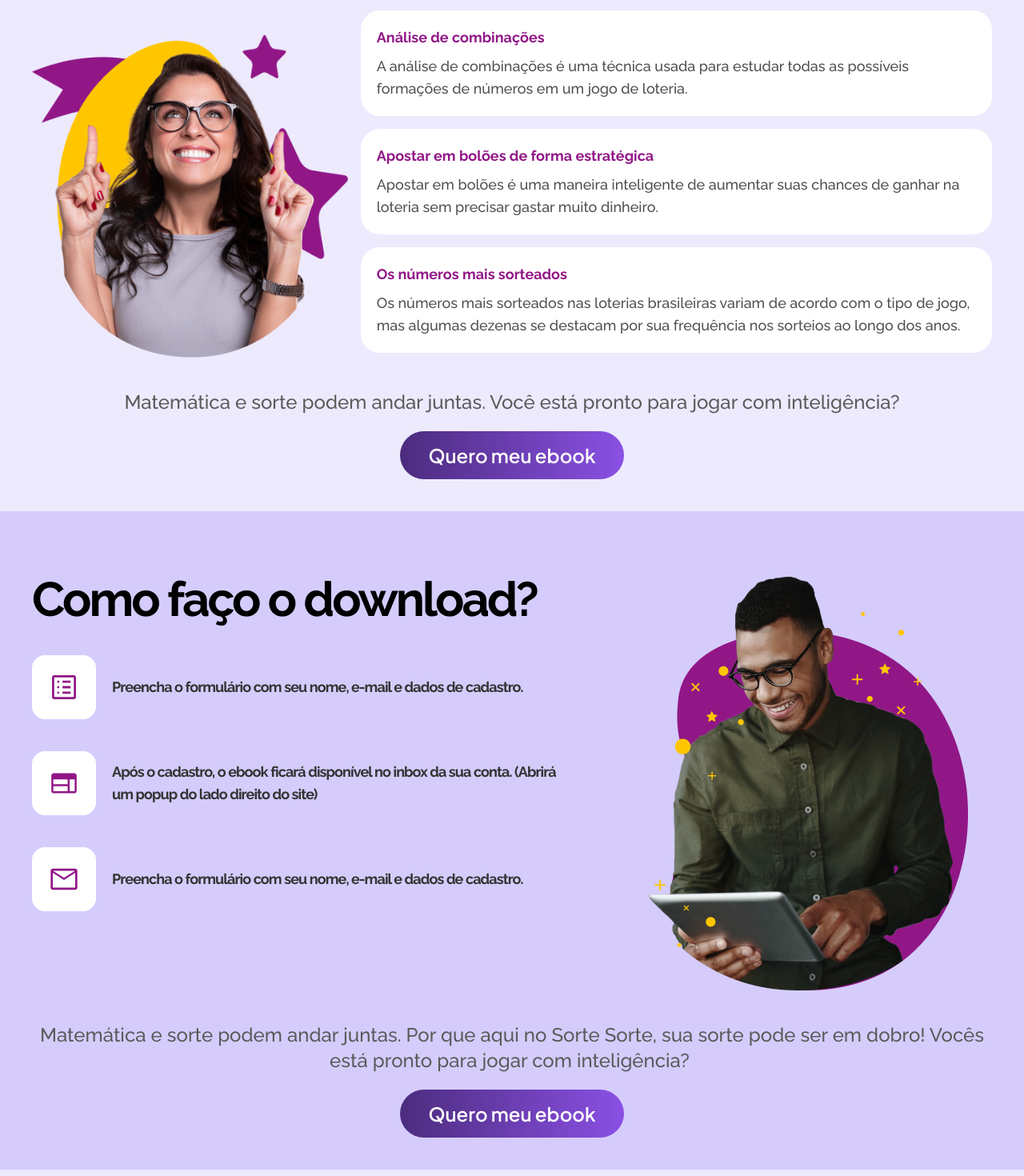
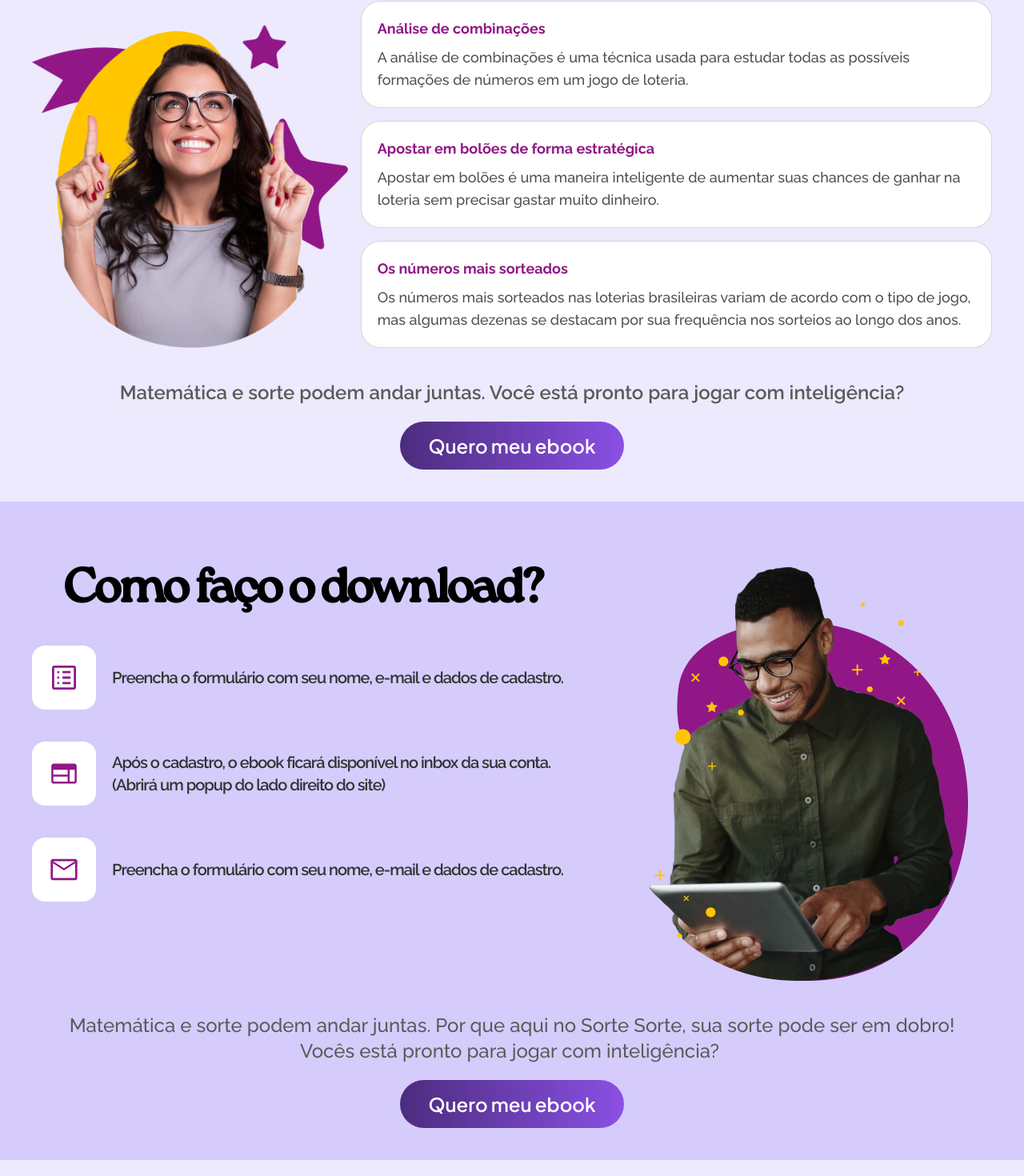
Before and after one commit to Rian-Sm/ebook-loteria-lp, a React (Vite) app: page / in a window 1280 px wide. Shown: the part 1241-2711 px from the top of the page at 80% size. Built offline with nearby package versions, Linux system fonts and the light colour scheme.

Commit message:
adicionado ajustes de fonte e responsividade

```diff
--- a/src/App.tsx
+++ b/src/App.tsx
@@ -19,25 +19,27 @@ import image3 from './assets/man-with tablet.png'
 import './App.css'
 
 import Button from './components/Button'
-import Logotipo from './components/Logotipo copy'
+import Logotipo from './components/Logotipo'
+import BlockDescription from './components/BlockDescription'
+import Info from './components/Info'
 
 function App() {
   return (
     <>
     <header className='w-auto px-auto py-5 bg-[#DDD6FB]' >
-      <div className='lg:w-300 mx-auto'>
+      <div className='lg:w-300 max-lg:w-full flex max-lg:justify-center mx-auto'>
             <Logotipo></Logotipo>
       </div>
     </header>
     <main>
       <div className='banner-background-gradient  w-full'>
-        <div className='lg:w-300 mx-auto  flex pt-10'>
-          <div className='flex w-1/2 flex-col align-start justify-center gap-5 '>
-            <h1 className='font-[roca-one] font-bold text-6xl'>Existe fórmula para ganhar na loteria? </h1>
-            <p className='font-[Raleway] text-3xl'>Você ainda aposta no escuro? Descubra como jogar com estratégia! <strong>Cadastre-se e</strong> faça o download</p>
+        <div className='lg:w-300 max-lg:w-full max-lg:px-10 max-lg:flex-col flex pt-7 mx-auto'>
+          <div className='flex w-1/2 max-lg:w-full max-lg:mb-10 max-lg:items-center flex-col align-start justify-center  gap-10 max-lg:gap-5'>
+            <h1 className='font-[roca-one] font-bold text-6xl max-lg:text-3xl'>Existe fórmula para ganhar na loteria? </h1>
+            <p className='tracking-tighter text-xl max-lg:text-base'>Você ainda aposta no escuro? Descubra como jogar com estratégia! <span className='font-bold'>Cadastre-se</span> e faça o download.</p>
             <Button text='' />
           </div>
-          <div className=' float-left relative w-1/2 '>
+          <div className=' float-left relative w-1/2 max-lg:w-full max-lg:items-center'>
             <div  className='absolute top-5 z-0 svg-star-with-blur w-full'>
               <ShootingStar className='w-full' />
             </div>
@@ -49,15 +51,15 @@ function App() {
       </div>
 
       <div className='flex flex-col bg-[#EDEAFE] w-full'>
-        <div className='lg:w-300 mx-auto flex flex-col '>
+        <div className='lg:w-300 max-lg:w-full max-lg:px-8 mx-auto flex flex-col '>
 
           <div className="w-full align-middle justify-center flex pt-10 mb-10">
-            <h2 className='font-[roca-one] font-bold text-3xl'>O que você vai aprender:</h2>
+            <h2 className='font-[roca-one] font-bold text-3xl max-lg:text-2xl'>O que você vai aprender:</h2>
           </div>
 
           <div className='flex flex-col w-full'>
-            <div className="cardList flex justify-between gap-5">
-              <div className="card overflow-hidden rounded-3xl bg-[#E0B00B] min-w-70 h-70 gap-4 flex flex-col p-4">
+            <div className="cardList max-lg:w-full  max-lg:flex-col flex justify-between gap-5 max-lg:gap-3">
+              <div className="card overflow-hidden rounded-3xl bg-[#E0B00B] min-w-70 h-70 gap-4 flex flex-col p-4 max-lg:h-full max-lg:pb-12">
                 <div className="card-top flex h-30">
                   <div className="card-icon relative  w-23 h-23 mt-auto ">
                     <div className="background-icon-card absolute -mt-5 ">
@@ -78,7 +80,7 @@ function App() {
                   <p className='text-white text-md tracking-tighter'>Os desdobramentos são técnicas que aumentam suas chances de premiação, especialmente nas loterias.</p>
                 </div>
               </div>
-              <div className="card overflow-hidden rounded-3xl bg-[#10BD57] min-w-70 h-70 gap-4 flex flex-col p-4">
+              <div className="card overflow-hidden rounded-3xl bg-[#10BD57] min-w-70 h-70 gap-4 flex flex-col p-4 max-lg:h-full max-lg:pb-12">
                 <div className="card-top flex h-30">
                   <div className="card-icon relative  w-23 h-23 mt-auto">
                     <div className="background-icon-card absolute -mt-5">
@@ -99,7 +101,7 @@ function App() {
                   <p className='text-white text-md tracking-tighter'>O fechamento é uma técnica que realmente pode aumentar suas chances de conquistar o prêmio principal da loteria.</p>
                 </div>
               </div>
-              <div className="card overflow-hidden rounded-3xl bg-[#BB60E9] min-w-70 h-70 gap-4 flex flex-col p-4">
+              <div className="card overflow-hidden rounded-3xl bg-[#BB60E9] min-w-70 h-70 gap-4 flex flex-col p-4 max-lg:h-full max-lg:pb-12">
                 <div className="card-top flex h-30">
                   <div className="card-icon relative  w-23 h-23 mt-auto">
                     <div className="background-icon-card absolute -mt-5">
@@ -124,102 +126,77 @@ function App() {
           </div>
 
           <div className="w-full align-middle justify-center flex pt-10 mb-10">
-            <h2 className='font-[roca-one] font-bold text-3xl'>E ainda tem mais...</h2>
+            <h2 className='font-[roca-one] font-bold text-3xl  max-lg:text-2xl'>E ainda tem mais...</h2>
           </div>
 
-          <div className='flex  justify-between gap-4 w-full'>
-            <div className='flex    w-1/3'>
+          <div className='flex max-lg:w-full max-lg:flex-col-reverse justify-between gap-4 w-full'>
+            <div className='flex w-1/3 max-lg:w-full max-lg:justify-center max-lg:mt-10'>
               <img className='object-contain' src={image2} alt="Woman Pointing Up" />
             </div>
 
-            <div className='flex  flex-col   w-2/3  gap-4'>
-                <div className='flex  flex-col bg-white p-5 gap-2 rounded-3xl '>
-                  <div className='flex flex-col gap-2'>
-                    <p className='text-[#911787] font-bold text-lg'>Análise de combinações</p>
-                    <p className='text-[#4F4F4F] text-lg'>A análise de combinações é uma técnica usada para estudar todas as possíveis formações de números em um jogo de loteria.</p>
-                  </div>
-                </div>
+            <div className='flex flex-col w-2/3 gap-4 max-lg:w-full'>
+              <BlockDescription
+                text='Análise de combinações'
+                description='A análise de combinações é uma técnica usada para estudar todas as possíveis formações de números em um jogo de loteria.' />
 
-                <div className='flex  flex-col bg-white p-5 gap-2 rounded-3xl '>
-                  <div className='flex flex-col gap-2'>
-                    <p className='text-[#911787] font-bold text-lg'>Apostar em bolões de forma estratégica</p>
-                    <p className='text-[#4F4F4F] text-lg'>Apostar em bolões é uma maneira inteligente de aumentar suas chances de ganhar na loteria sem precisar gastar muito dinheiro.</p>
-                  </div>
-                </div>
+              <BlockDescription
+                text='Apostar em bolões de forma estratégica'
+                description='Apostar em bolões é uma maneira inteligente de aumentar suas chances de ganhar na loteria sem precisar gastar muito dinheiro.' />
 
-                <div className='flex  flex-col bg-white p-5 gap-2 rounded-3xl '>
-                  <div className='flex flex-col gap-2'>
-                    <p className='text-[#911787] font-bold text-lg'>Os números mais sorteados</p>
-                    <p className='text-[#4F4F4F] text-lg'>Os números mais sorteados nas loterias brasileiras variam de acordo com o tipo de jogo, mas algumas dezenas se destacam por sua frequência nos sorteios ao longo dos anos.</p>
-                  </div>
-                </div>
+              <BlockDescription
+                text='Os números mais sorteados'
+                description='Os números mais sorteados nas loterias brasileiras variam de acordo com o tipo de jogo, mas algumas dezenas se destacam por sua frequência nos sorteios ao longo dos anos.' />
+
             </div>
 
           </div>
             <div className='flex flex-col justify-center items-center gap-5 mt-10 pb-10'>
-              <p className='text-2xl text-[#5A5A5A]'>Matemática e sorte podem andar juntas. Você está pronto para jogar com inteligência?</p>
+              <p className='font-semibold text-2xl text-[#5A5A5A] max-lg:text-center max-lg:text-lg'>Matemática e sorte podem andar juntas. Você está pronto para jogar com inteligência?</p>
               <Button text='' />
 
             </div>
         </div>
-
       </div>
 
       <div className=''>
         <div className='bg-[#D5CCFC] w-full py-10'>
-        <div className='lg:w-300 mx-auto flex flex-col '>
-          <div className='flex  justify-between gap-4 w-full mb-10'>
-            <div className='flex  flex-col w-2/3 pt-10 gap-10'>
-                 <h1 className='font-bold text-6xl tracking-tighter '>Como faço o download? </h1>
+        <div className='lg:w-300 mx-auto flex flex-col max-lg:w-full'>
+          <div className='flex justify-between gap-4 w-full mb-10 max-lg:flex-col '>
+            <div className='flex  flex-col w-2/3 pt-10 gap-10 max-lg:w-full max-lg:pt-0 max-lg:px-5 '>
+                 <h1 className='font-[roca-one] font-bold text-6xl tracking-tighter max-lg:text-3xl text-center'>Como faço o download? </h1>
 
-                <div className='flex gap-5 items-center'>
-                  <div className='flex flex-col bg-white min-w-20 h-20 w-20 p-5 rounded-2xl '>
-                    <IconList className='icon-loto w-full h-full' />
-                  </div>
+                <Info
+                  text='Preencha o formulário com seu nome, e-mail e dados de cadastro.'
+                  icon={<IconList className='icon-loto w-full h-full'/>} />
 
-                  <div className='flex flex-col gap-2'>
-                    <p className='text-[#333333] font-bold text-lg tracking-tighter'>Preencha o formulário com seu nome, e-mail e dados de cadastro.</p>
-                  </div>
-                </div>
+                <Info
+                  text='Após o cadastro, o ebook ficará disponível no inbox da sua conta. (Abrirá um popup do lado direito do site)'
+                  icon={<IconPage className='icon-loto w-full h-full' />} />
 
-                <div className='flex gap-5 items-center'>
-                  <div className='flex flex-col bg-white min-w-20 h-20 w-20 p-5 rounded-2xl '>
-                    <IconPage className='icon-loto w-full h-full' />
-                  </div>
+                <Info
+                  text='Preencha o formulário com seu nome, e-mail e dados de cadastro.'
+                  icon={<IconMail className='icon-loto w-full h-full' />} />
 
-                  <div className='flex flex-col gap-2'>
-                    <p className='text-[#333333] font-bold text-lg tracking-tighter'>Após o cadastro, o ebook ficará disponível no inbox da sua conta. (Abrirá um popup do lado direito do site)</p>
-                  </div>
-                </div>
-
-                <div className='flex gap-5 items-center'>
-                  <div className='flex flex-col bg-white min-w-20 h-20 w-20 p-5 rounded-2xl '>
-                    <IconMail className='icon-loto w-full h-full' />
-                  </div>
-
-                  <div className='flex flex-col gap-2'>
-                    <p className='text-[#333333] font-bold text-lg tracking-tighter'>Preencha o formulário com seu nome, e-mail e dados de cadastro.</p>
-                  </div>
-                </div>
             </div>
-            <div className='flex    w-1/2'>
+            <div className='flex w-1/2 max-lg:w-full max-lg:px-5 max-lg:justify-center'>
               <img className='object-contain' src={image3} alt="Man with Tablet" />
             </div>
           </div>
 
-          <div className="flex flex-col justify-center items-center gap-5 ">
-              <p className='text-2xl text-center text-[#5A5A5A]'>Matemática e sorte podem andar juntas. Por que aqui no Sorte Sorte, sua sorte pode ser em dobro! Vocês está pronto para jogar com inteligência? </p>
+          <div className="flex flex-col justify-center items-center gap-5 px-5">
+              <p className='text-2xl text-center text-[#5A5A5A] max-lg:text-center max-lg:text-base'>Matemática e sorte podem andar juntas. Por que aqui no Sorte Sorte, sua sorte pode ser em dobro! Vocês está pronto para jogar com inteligência? </p>
               <Button text='' />
             </div>
-
           </div>
         </div>
-        <div className=' lg:w-300 mx-auto flex flex-col justify-center items-center gap-3 h-70 w-full py-15'>
-          <Logotipo></Logotipo>
+        <div className=' lg:w-300 mx-auto flex flex-col justify-center items-center gap-3 w-full py-10 max-lg:px-5 max-lg:gap-5'>
+          <div className=' mb-5'>
+            <Logotipo></Logotipo>
+          </div>
 
-          <p className='text-[#383B41] text-lg'>Registramos o seu pedido em casas Lotéricas Oficiais e te avisamos sempre que você ganhar!</p>
-          <p className='text-[#383B41] text-sm '>Lorem Ipsum is simply dummy text of the printing and typesetting industry. Lorem</p>
-          <p className='text-[#383B41] text-sm'>© Todos os direitos reservados</p>
+          <p className='text-[#383B41] text-lg max-lg:text-center max-lg:text-base'>Registramos o seu pedido em casas Lotéricas Oficiais e te avisamos sempre que você ganhar!</p>
+          <p className='text-[#383B41] text-sm max-lg:text-center max-lg:text-xs'>Lorem Ipsum is simply dummy text of the printing and typesetting industry. Lorem</p>
+          <p className='text-[#383B41] text-sm max-lg:text-center max-lg:text-xs'>© Todos os direitos reservados</p>
         </div>
       </div>
 
--- /dev/null
+++ b/src/components/BlockDescription.tsx
@@ -0,0 +1,12 @@
+function  BlockDescription ({text, description}:{text:string, description: string}){
+    return (
+        <div className='flex  flex-col bg-white p-5 gap-2 rounded-3xl border border-[#1212122c]'>
+            <div className='flex flex-col gap-2'>
+                <p className='text-[#911787] font-bold text-lg'>{text}</p>
+                <p className='text-[#4F4F4F] text-lg  max-lg:text-base'>{description}</p>
+            </div>
+        </div>
+    )
+}
+
+export default BlockDescription
--- a/src/components/Button.tsx
+++ b/src/components/Button.tsx
@@ -1,7 +1,7 @@
 function Button ({text}:{text:string | undefined}){
     return (
-        <button className='flex btn-background-gradient rounded-full items-center justify-center px-5 py-1 w-70 h-15 '>
-            <p className='font-[PlusJakartaSans] text-white text-2xl '>{text || 'Quero meu ebook'}</p>
+        <button className='flex btn-background-gradient rounded-full items-center justify-center px-5 py-1 w-70 h-15 max-lg:w-60 max-lg:h-12 '>
+            <p className='font-[PlusJakartaSans] text-white text-2xl max-lg:text-lg '>{text || 'Quero meu ebook'}</p>
         </button>
     )
 }
--- /dev/null
+++ b/src/components/Info.tsx
@@ -0,0 +1,16 @@
+import type { ReactNode } from "react"
+
+function Info ({text, icon}:{text:string, icon:ReactNode}){
+    return (
+     <div className='flex gap-5 items-center'>
+        <div className='flex flex-col bg-white min-w-20 h-20 w-20 p-5 rounded-2xl '>
+          {icon}
+        </div>
+        <div className='flex flex-col gap-2'>
+        <p className='text-[#333333] font-600 text-xl tracking-tighter max-lg:text-base font-semibold   '>{text}</p>
+        </div>
+    </div>
+    )
+}
+
+export default Info
--- a/src/components/Logotipo copy.tsx
+++ b/src/components/Logotipo.tsx
@@ -1,15 +1,13 @@
 import type React from "react"
-
-
 
 const Logotipo : React.FC<React.PropsWithChildren> = ({children}) => {
     return (
         children ||
 
-       <div className="flex p-1 w-40 h-17 rounded-sm border-1 border-solid border-black items-center justify-center">
+       <div className="flex p-1 w-40 h-17 max-lg:w-30 max-lg:h-12 rounded-sm border-1 border-solid border-black items-center justify-center">
             <a target='_blank'>
             <span className=''>
-                <p className='font-[inter] text-3xl'>Logotipo</p>
+                <p className='font-[inter] text-3xl max-lg:text-xl'>Logotipo</p>
             </span>
             </a>
         </div>
```
Also changed, not shown: src/components/CardWillNow.tsx (added, +9 -0 lines).
